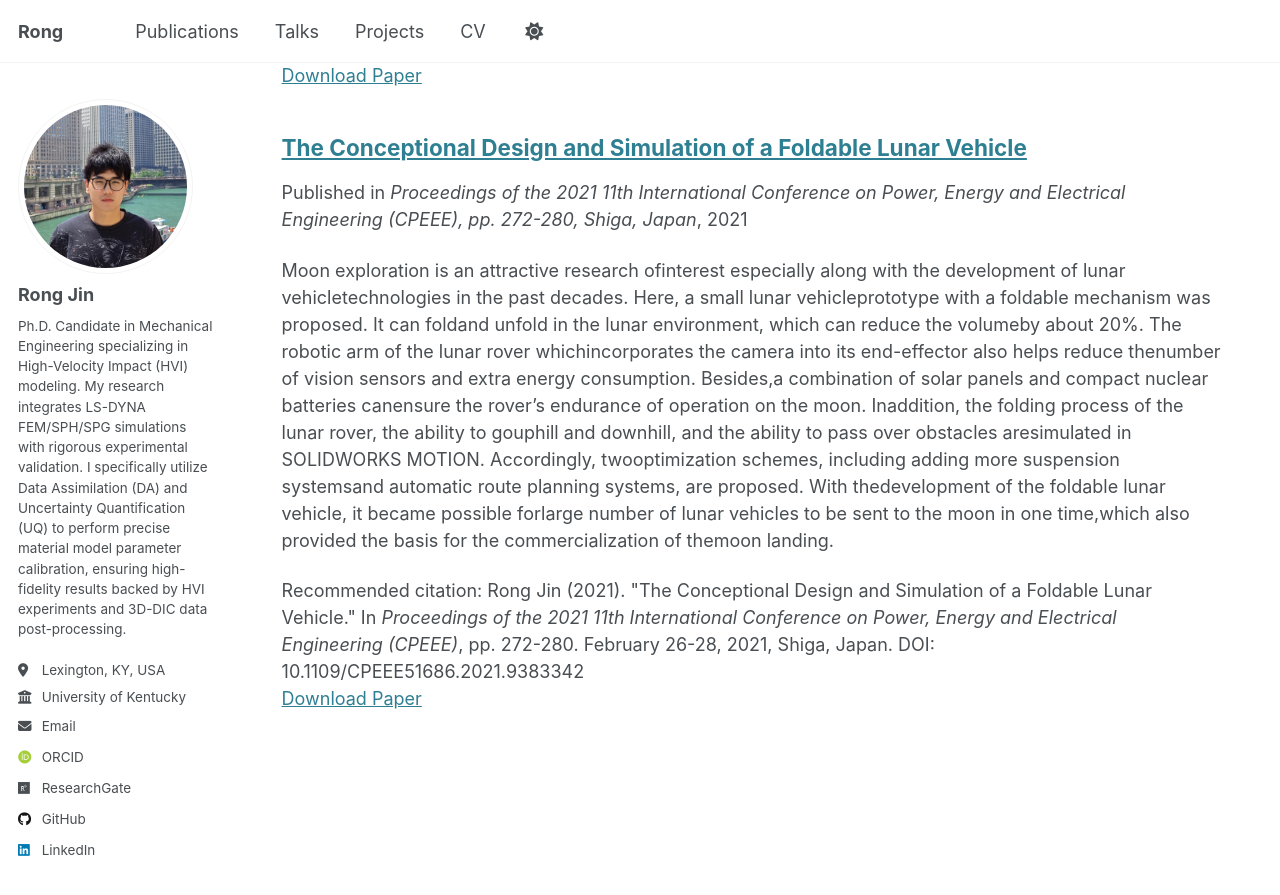
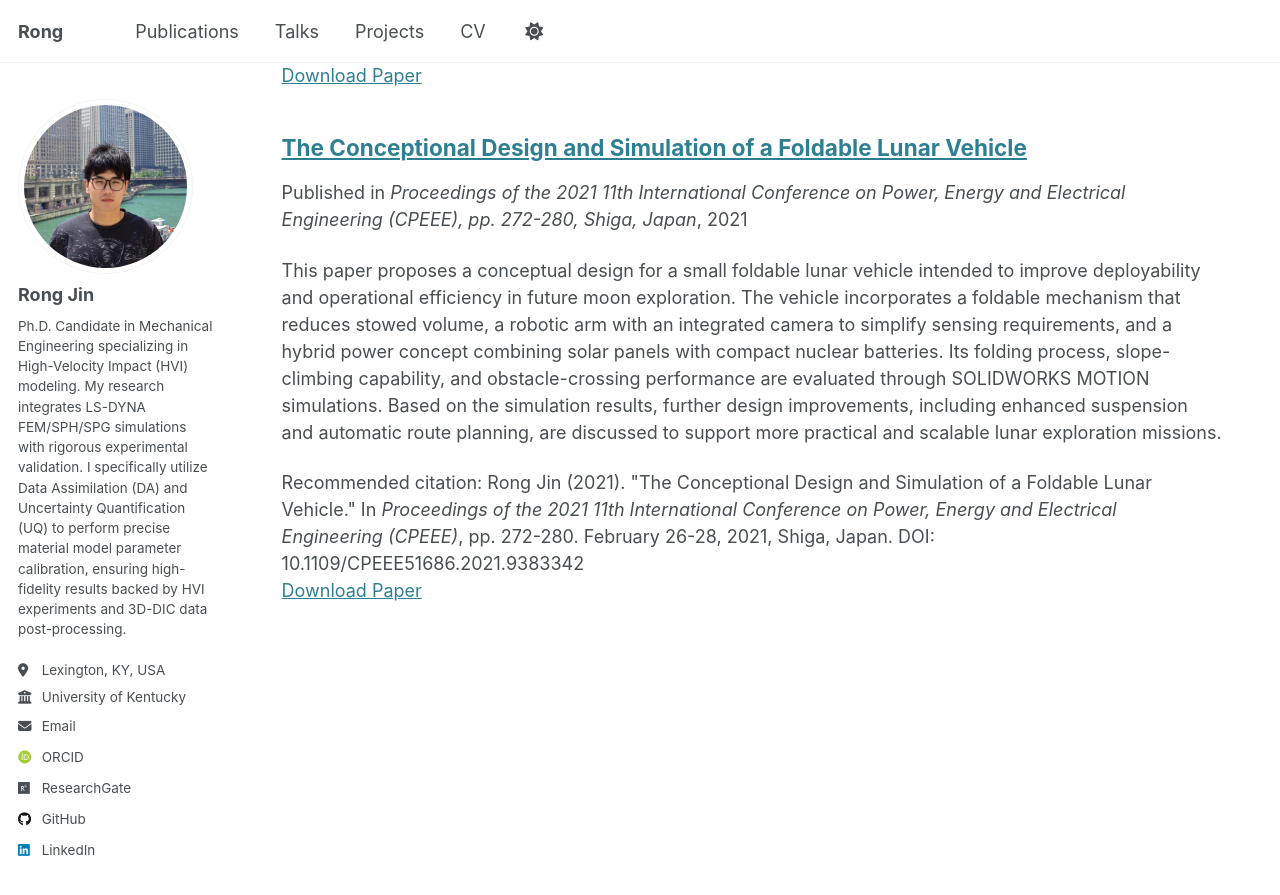
Before and after one commit to rong-jin/rong-jin.github.io, a Jekyll site: the page built from _pages/publications.html, in a window 1280 px wide and 900 px high, scrolled down 1764 px. Shown: the top 895 px of the window. Built offline with Jekyll 4.4.1, drawn with Linux system fonts in a browser that asks for light colours; some web fonts are replaced.

Commit message:
Revise excerpt for clarity and detail
Updated the excerpt to provide a clearer and more concise summary of the paper's contributions and findings.

```diff
--- a/_publications/2021-02-26-The Conceptional Design and Simulation of a Foldable Lunar Vehicle.md
+++ b/_publications/2021-02-26-The Conceptional Design and Simulation of a Foldable Lunar Vehicle.md
@@ -3,7 +3,7 @@ title: "The Conceptional Design and Simulation of a Foldable Lunar Vehicle"
 collection: publications
 category: conferences
 permalink: /publication/2021-02-26-foldable-lunar-vehicle
-excerpt: "Moon exploration is an attractive research ofinterest especially along with the development of lunar vehicletechnologies in the past decades. Here, a small lunar vehicleprototype with a foldable mechanism was proposed. It can foldand unfold in the lunar environment, which can reduce the volumeby about 20%. The robotic arm of the lunar rover whichincorporates the camera into its end-effector also helps reduce thenumber of vision sensors and extra energy consumption. Besides,a combination of solar panels and compact nuclear batteries canensure the rover's endurance of operation on the moon. Inaddition, the folding process of the lunar rover, the ability to gouphill and downhill, and the ability to pass over obstacles aresimulated in SOLIDWORKS MOTION. Accordingly, twooptimization schemes, including adding more suspension systemsand automatic route planning systems, are proposed. With thedevelopment of the foldable lunar vehicle, it became possible forlarge number of lunar vehicles to be sent to the moon in one time,which also provided the basis for the commercialization of themoon landing."
+excerpt: "This paper proposes a conceptual design for a small foldable lunar vehicle intended to improve deployability and operational efficiency in future moon exploration. The vehicle incorporates a foldable mechanism that reduces stowed volume, a robotic arm with an integrated camera to simplify sensing requirements, and a hybrid power concept combining solar panels with compact nuclear batteries. Its folding process, slope-climbing capability, and obstacle-crossing performance are evaluated through SOLIDWORKS MOTION simulations. Based on the simulation results, further design improvements, including enhanced suspension and automatic route planning, are discussed to support more practical and scalable lunar exploration missions."
 date: 2021-02-26
 venue: "Proceedings of the 2021 11th International Conference on Power, Energy and Electrical Engineering (CPEEE), pp. 272-280, Shiga, Japan"
 paperurl: "https://doi.org/10.1109/CPEEE51686.2021.9383342"
```
